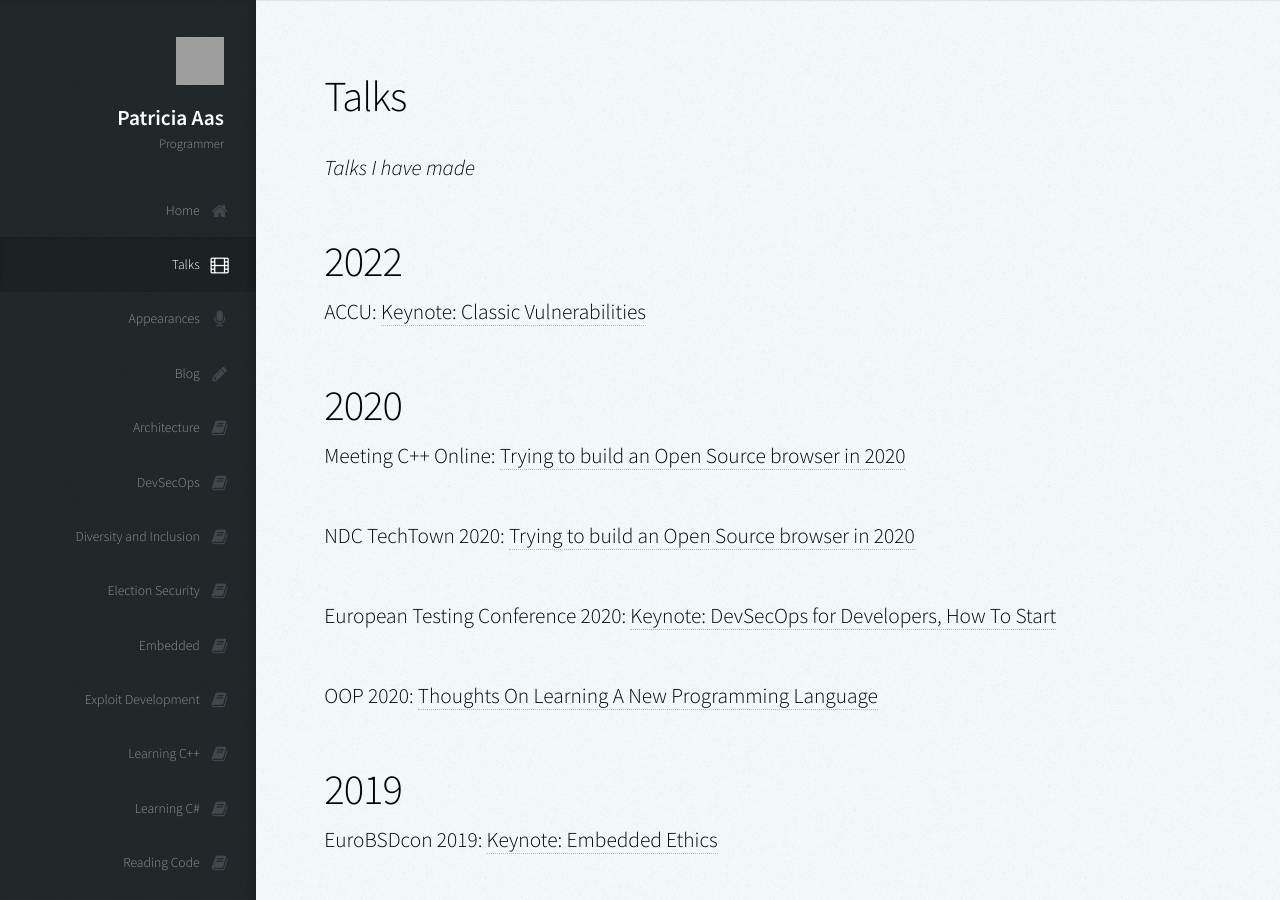
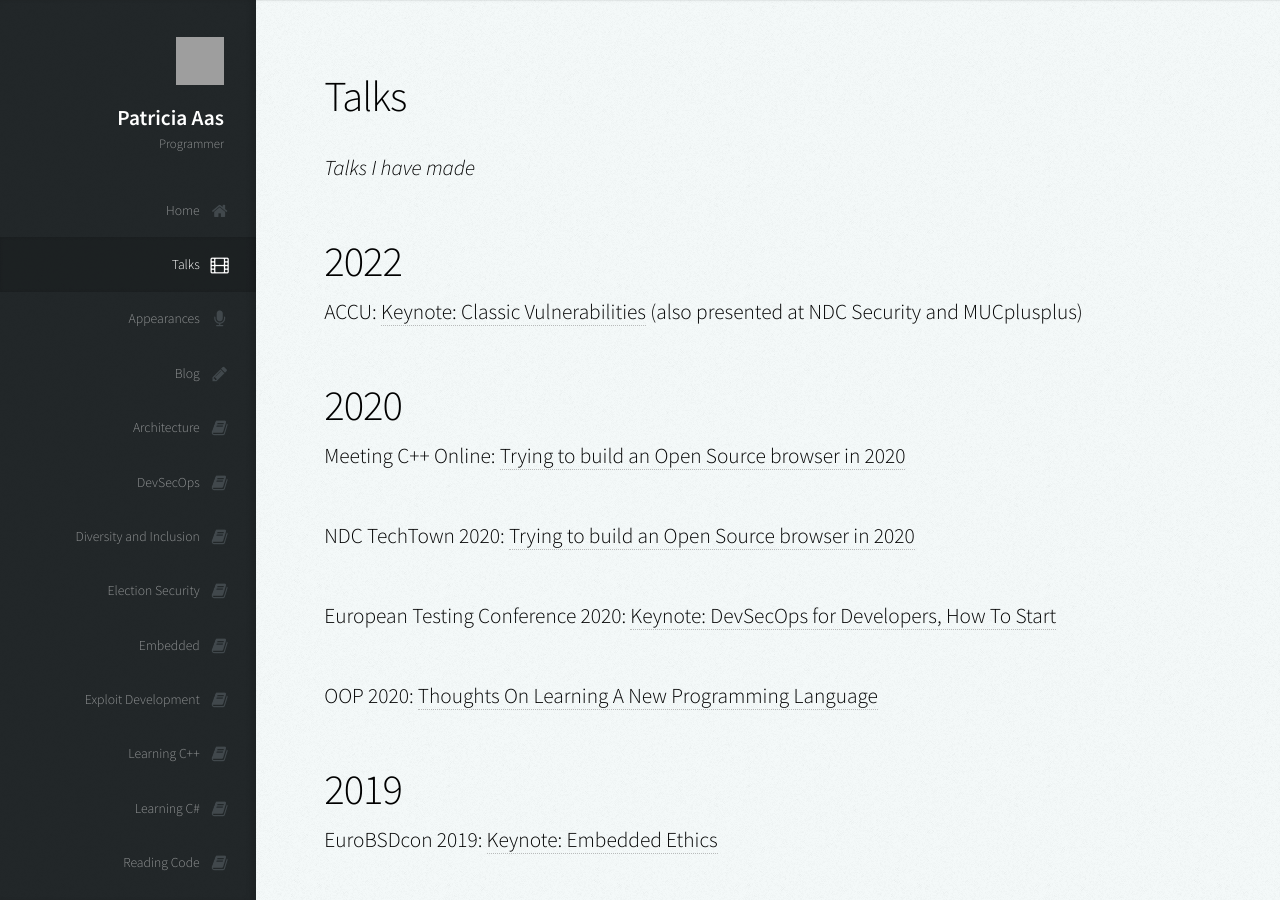
Before and after one commit to patricia-gallardo/patricia-gallardo.github.io, a Jekyll site: the page built from talks.md, in a window 1280 px wide and 900 px high. Built offline with Jekyll 4.4.1, drawn with Linux system fonts in a browser that asks for light colours; nearby versions of some CDN libraries; grey boxes are pictures that could not be loaded.

Commit message:
Add Classic Vulnerabilities Note for NDC Security and MUCplusplus

```diff
--- a/talks.md
+++ b/talks.md
@@ -8,7 +8,7 @@ order: 2
 
 ## 2022
 
-ACCU: [Keynote: Classic Vulnerabilities](/2022/03/12/accu_classic_vulnerabilities.html)
+ACCU: [Keynote: Classic Vulnerabilities](/2022/03/12/accu_classic_vulnerabilities.html) (also presented at NDC Security and MUCplusplus)
 
 ## 2020
 
```
Also changed, not shown: _posts/2022-03-12-accu_classic_vulnerabilities.md (+2 -0 lines).
